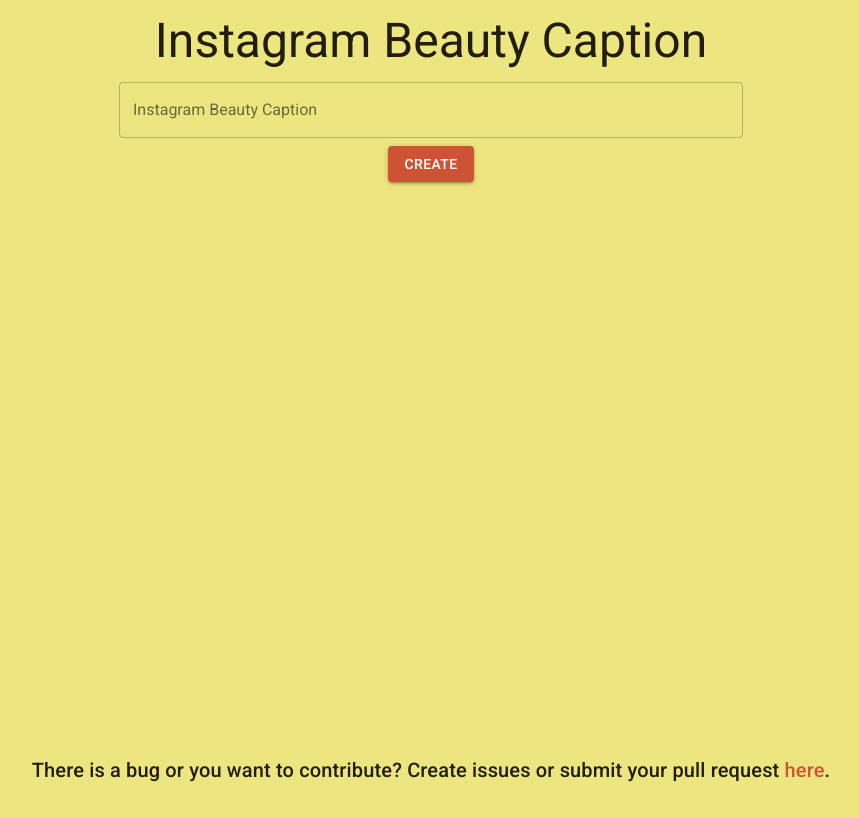
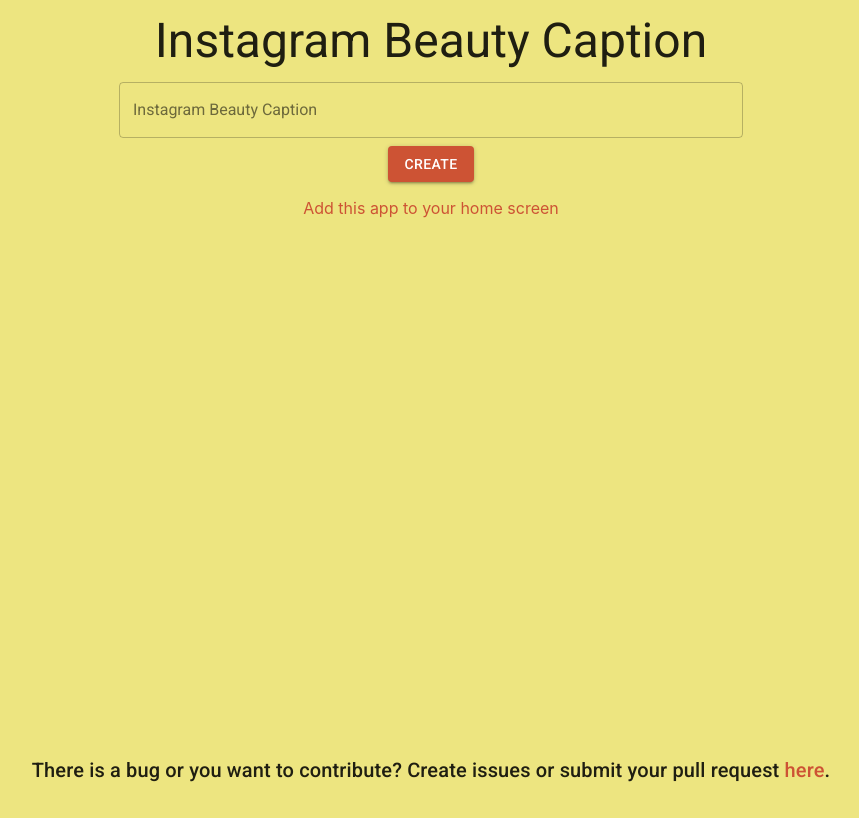
Before and after one commit to gagahpangeran/instagram-beauty-caption, a React (Create React App) app: page / in a window 1280 px wide. Shown: the whole page, without its empty margins (209-1068 px from the left). Built offline with nearby package versions, Linux system fonts and the light colour scheme.

Commit message:
add link to pwa

```diff
--- a/src/App.js
+++ b/src/App.js
@@ -80,6 +80,15 @@
               >
                 Create
               </Button>
+
+              <a
+                href="https://github.com/gagahpangeran/instagram-beauty-caption#add-to-pwa"
+                target="_blank"
+                rel="noopener noreferrer"
+                style={{ display: "block", padding: "16px" }}
+              >
+                Add this app to your home screen
+              </a>
             </Grid>
           </Grid>
 
```
